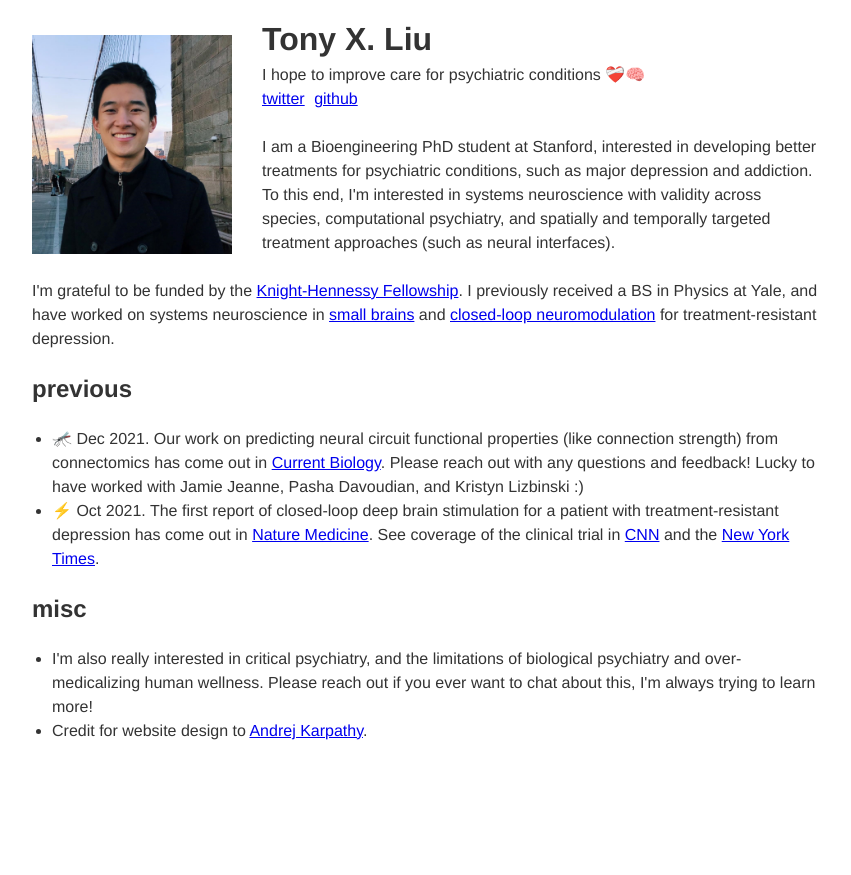
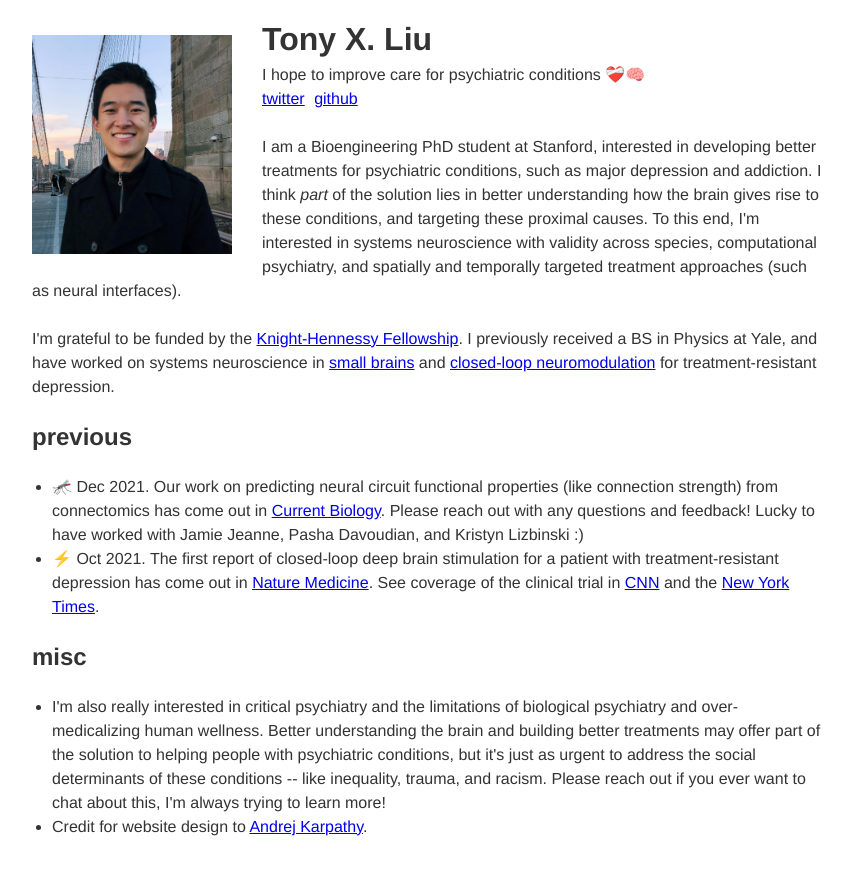
Before and after one commit to txzliu/txzliu.github.io, a Jekyll site: the page index.html, which Jekyll copies as it is, in a window 1280 px wide. Shown: the top 875 px of the page, without its empty margins (208-1059 px from the left). Built offline with Jekyll 4.4.1, drawn with Linux system fonts in a browser that asks for light colours.

Commit message:
Update index.html

```diff
--- a/index.html
+++ b/index.html
@@ -73,7 +73,7 @@ ul {
 
 <br>
 <div>
-I am a Bioengineering PhD student at Stanford, interested in developing better treatments for psychiatric conditions, such as major depression and addiction. To this end, I'm interested in systems neuroscience with validity across species, computational psychiatry, and spatially and temporally targeted treatment approaches (such as neural interfaces).
+I am a Bioengineering PhD student at Stanford, interested in developing better treatments for psychiatric conditions, such as major depression and addiction. I think <i>part</i> of the solution lies in better understanding how the brain gives rise to these conditions, and targeting these proximal causes. To this end, I'm interested in systems neuroscience with validity across species, computational psychiatry, and spatially and temporally targeted treatment approaches (such as neural interfaces).
 </div>
 <br>
 <div>
@@ -90,6 +90,6 @@ I'm grateful to be funded by the <a href="https://knight-hennessy.stanford.edu/"
 <h2>misc</h2>
 
 <ul>
-<li>I'm also really interested in critical psychiatry, and the limitations of biological psychiatry and over-medicalizing human wellness. Please reach out if you ever want to chat about this, I'm always trying to learn more!</li>
+<li>I'm also really interested in critical psychiatry and the limitations of biological psychiatry and over-medicalizing human wellness. Better understanding the brain and building better treatments may offer part of the solution to helping people with psychiatric conditions, but it's just as urgent to address the social determinants of these conditions -- like inequality, trauma, and racism. Please reach out if you ever want to chat about this, I'm always trying to learn more!</li>
 <li>Credit for website design to <a href="https://karpathy.ai/">Andrej Karpathy</a>.</li>
 </ul>
```
